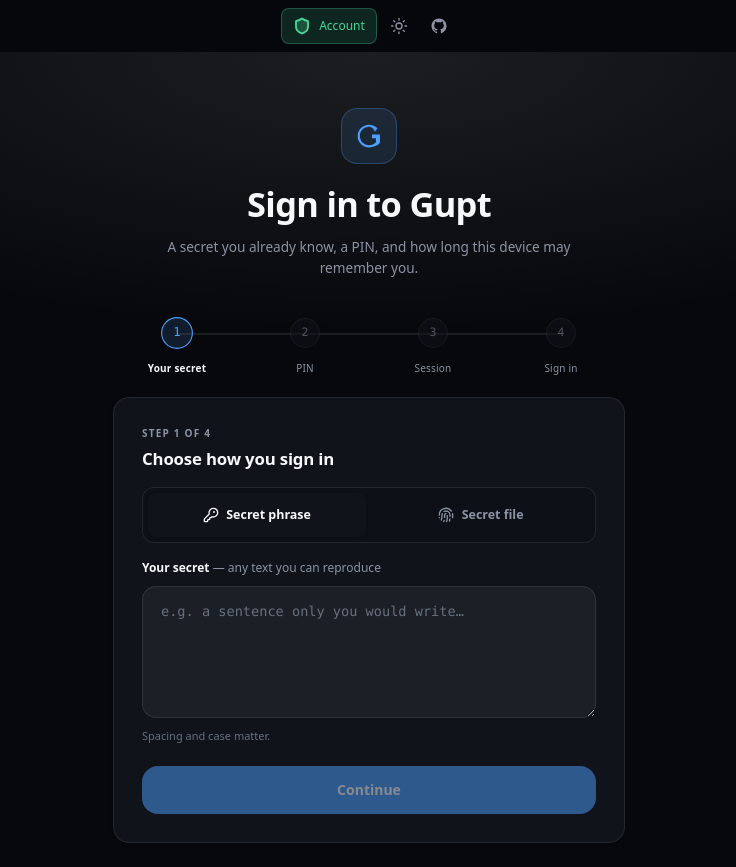
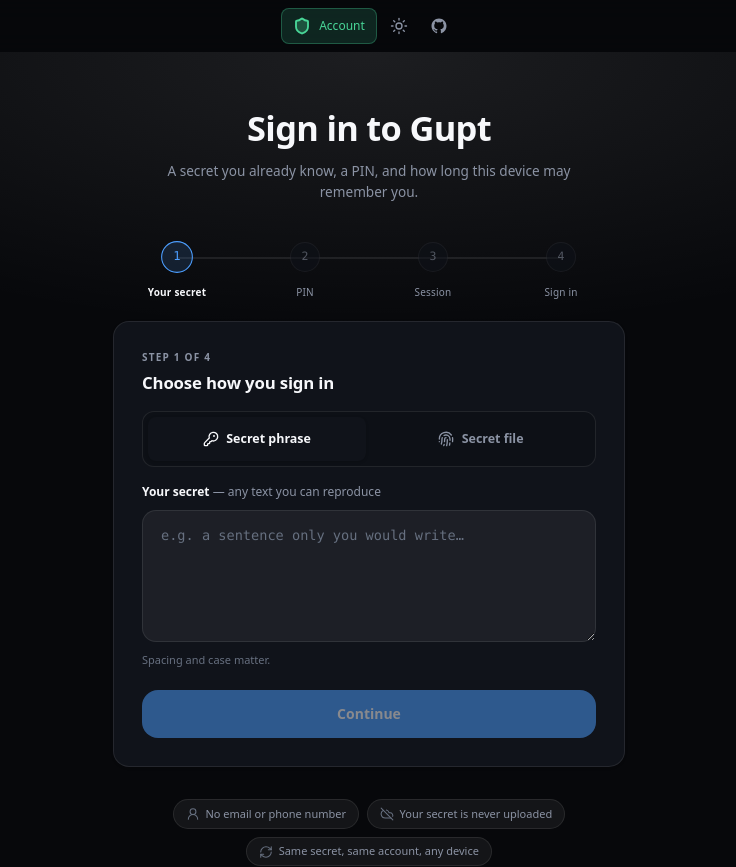
Before and after one commit to besoeasy/gupt, a Vue app: page /#/welcome in a window 1280 px wide. Shown: the top 867 px of the page, without its empty margins (271-1007 px from the left). Built offline with nearby package versions, Linux system fonts and the light colour scheme; no server answers.

Commit message:
Drop the logo from the sign-in header
The navbar carries no mark, but repeating a 56px tinted tile above a
heading that already says "Sign in to Gupt" was decoration, not
orientation. The title now opens the page and its margin no longer
leaves a gap for the removed tile.

```diff
--- a/src/views/WelcomeView.vue
+++ b/src/views/WelcomeView.vue
@@ -158,15 +158,6 @@ async function submit() {
 
     <main class="welcome__main">
       <header class="welcome__header">
-        <div class="welcome__mark">
-          <svg viewBox="0 0 32 32" class="welcome__logo" aria-hidden="true">
-            <path
-              fill="currentColor"
-              d="M16 5.5c-5.8 0-10.5 4.7-10.5 10.5s4.7 10.5 10.5 10.5c3.1 0 5.9-1.3 7.9-3.4V18.7h-4.5v-4.3h9.1v9.7C26.1 27 21.3 29 16 29c-7.2 0-13-5.8-13-13S8.8 3 16 3c3.8 0 7.2 1.6 9.7 4.1l-2.9 2.8C21 7.5 18.6 5.5 16 5.5Z"
-            />
-            <circle cx="23" cy="9" r="1.8" fill="currentColor" opacity="0.55" />
-          </svg>
-        </div>
         <h1 class="welcome__title">{{ heading }}</h1>
         <p class="welcome__lede">{{ subheading }}</p>
       </header>
@@ -310,24 +301,8 @@ async function submit() {
   animation: welcome-in 0.4s ease both;
 }
 
-.welcome__mark {
-  display: grid;
-  place-items: center;
-  width: 56px;
-  height: 56px;
-  border: 1px solid color-mix(in srgb, var(--app-primary) 28%, transparent);
-  border-radius: var(--radius-2xl);
-  background-color: color-mix(in srgb, var(--app-primary) 12%, transparent);
-  color: var(--app-primary);
-}
-
-.welcome__logo {
-  width: 28px;
-  height: 28px;
-}
-
 .welcome__title {
-  margin: 1.25rem 0 0;
+  margin: 0;
   font-size: 1.85rem;
   font-weight: 600;
   letter-spacing: -0.02em;
```
